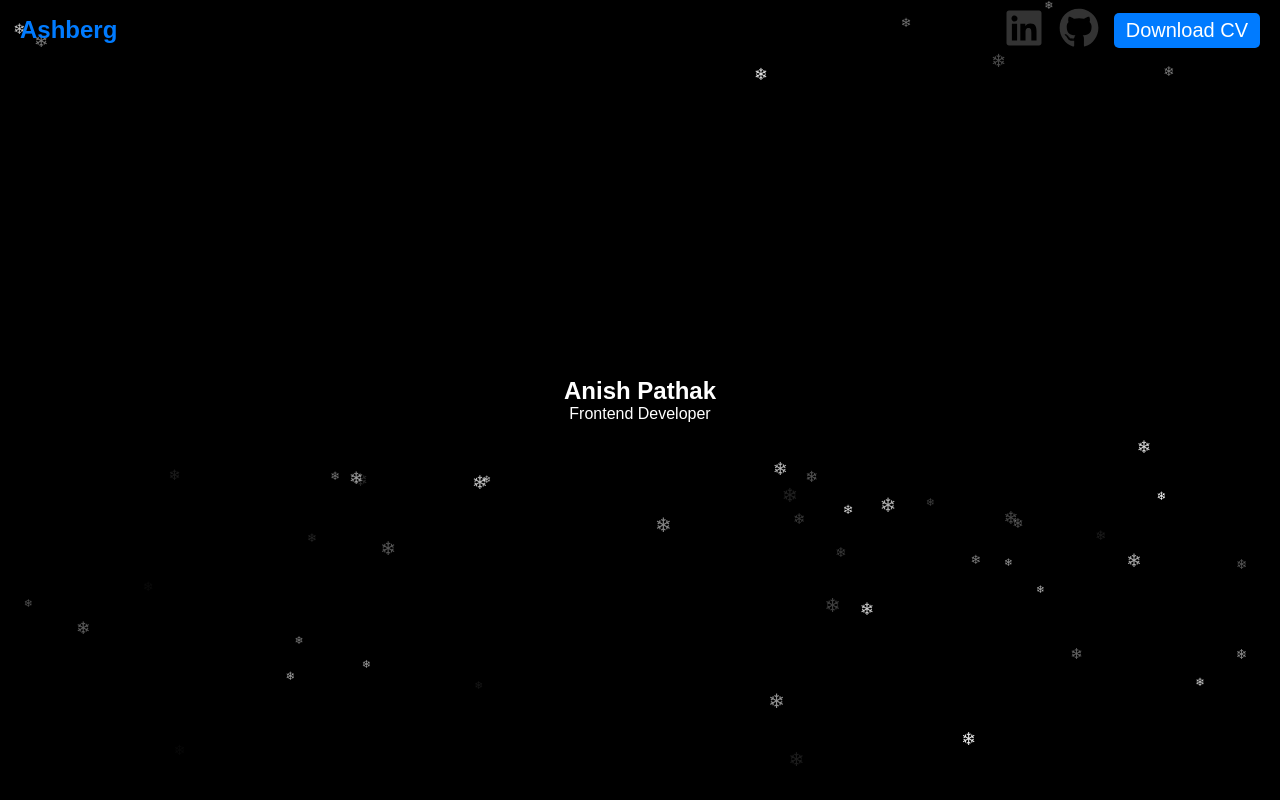
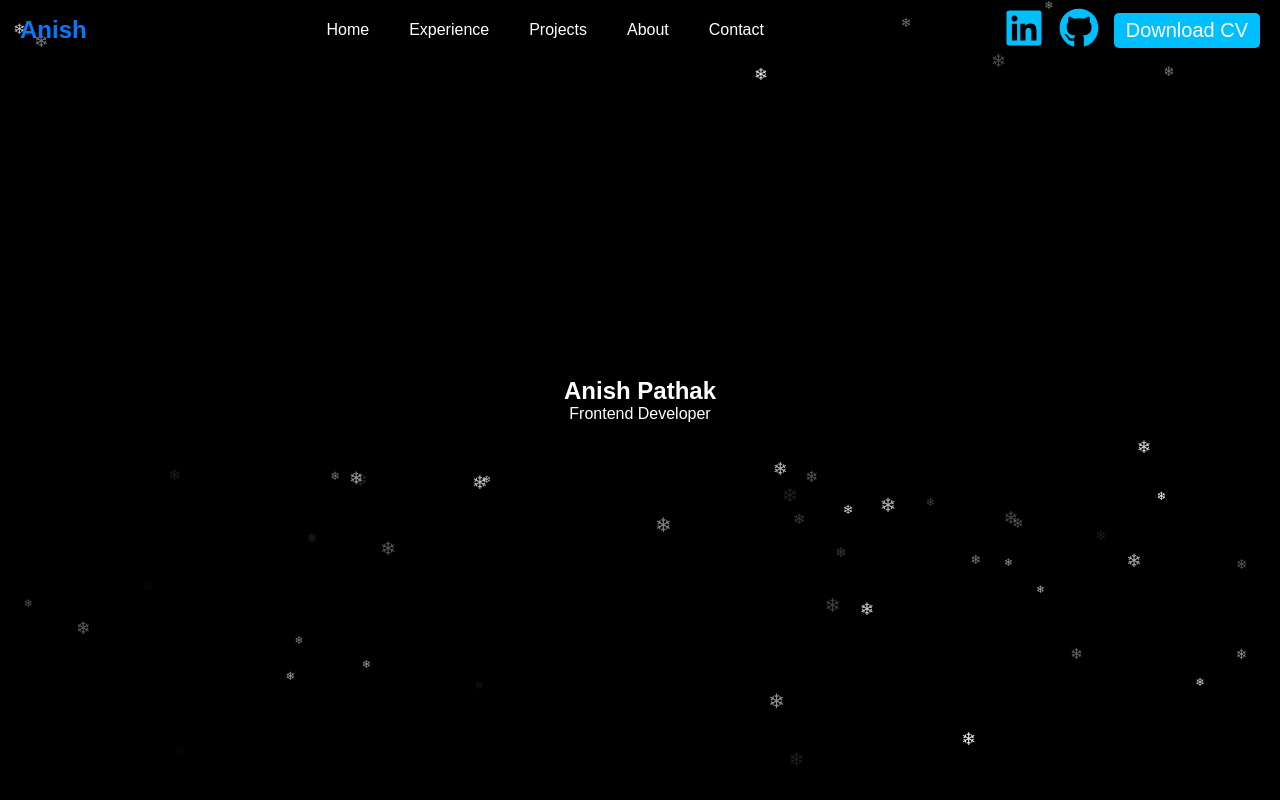
Before and after one commit to pathakanish41/Portfolio, a React (Vite) app: page / in a window 1280 px wide. Built offline with nearby package versions, Linux system fonts and the light colour scheme.

Commit message:
Changes made in navbar

```diff
--- a/src/components/Navbar.tsx
+++ b/src/components/Navbar.tsx
@@ -7,7 +7,7 @@ const Navbar = () => {
     <nav className="navbar">
       {/* Logo */}
       <div className="logo">
-        <a href="#home">Ashberg</a>
+        <a href="#home">Anish</a>
       </div>
 
       {/* Navigation links */}
--- a/src/styles/Navbar.css
+++ b/src/styles/Navbar.css
@@ -31,7 +31,7 @@
 }
 
 .nav-links li a {
-  color: black;
+  color: rgb(255, 255, 255);
   text-decoration: none;
   display: inline-block;          /* important for transform to work */
   transition: color 0s ease, transform 0.3s ease;
@@ -52,7 +52,7 @@
 /* Icons */
 .icon {
   font-size: 40px;
-  color: #333;
+  color: #00BFFF;
   transition: color 0.3s;
 }
 
@@ -63,7 +63,7 @@
 /* Buttons */
 .btn {
   font-size: 20px;
-  background-color: #007bff;
+  background-color: #00BFFF;
   color: #fff;
   padding: 6px 12px;
   border-radius: 5px;
```
